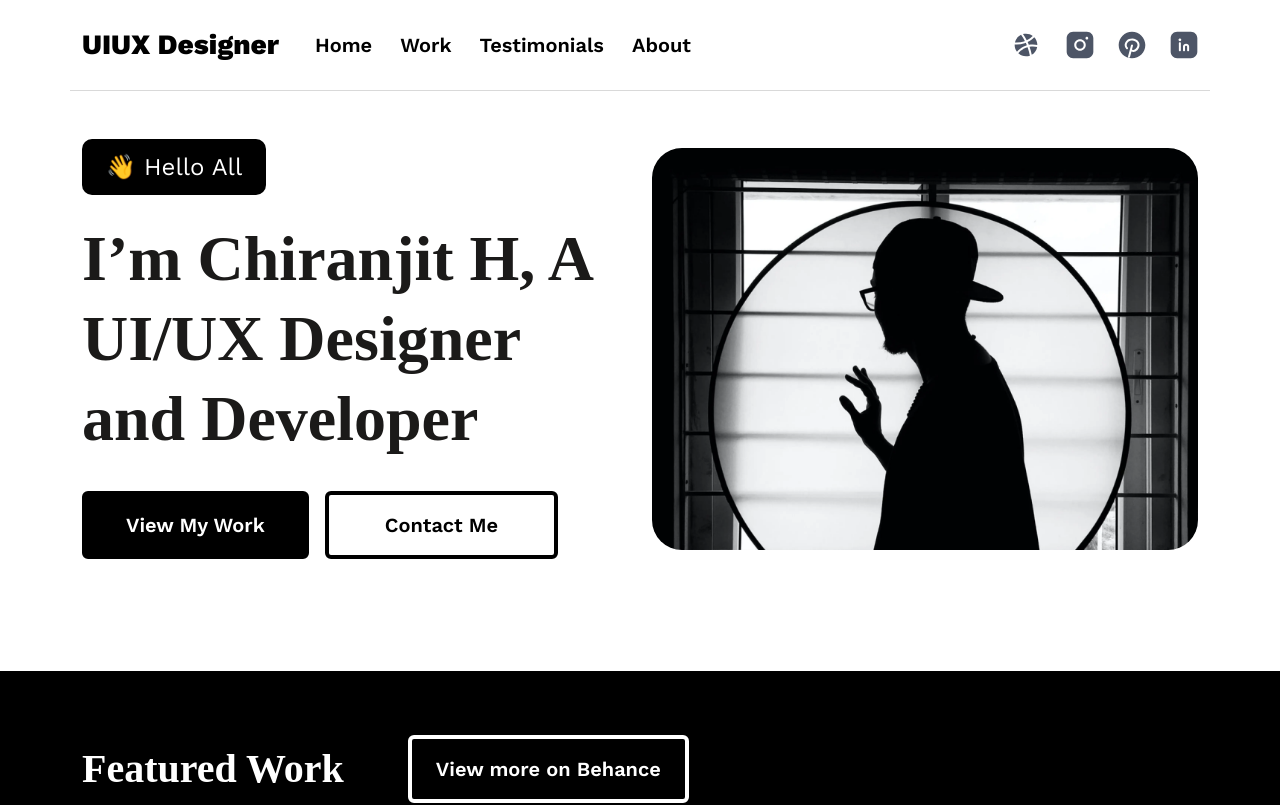
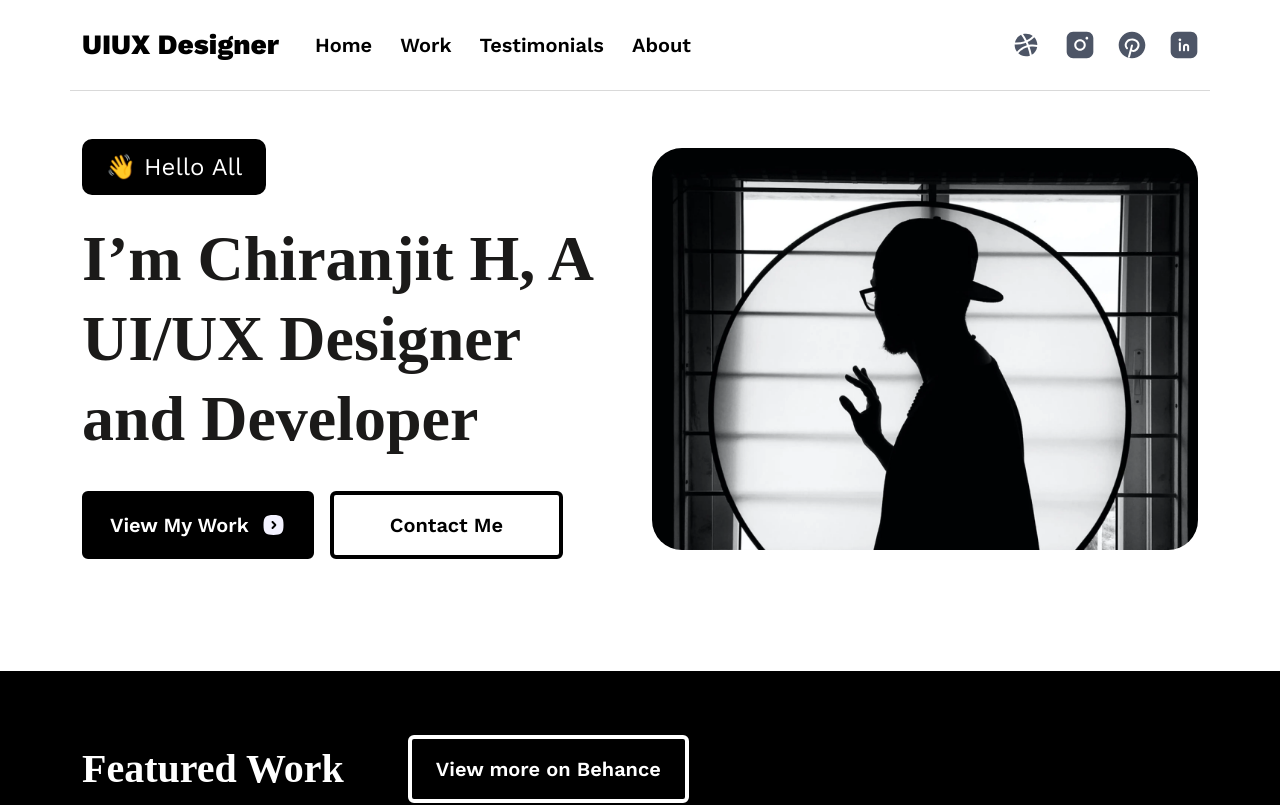
Before and after one commit to Raghav-558/UI-UX-Designer-project, a React (Create React App) app: page / in a window 1280 px wide. Shown: the top 805 px of the page. Built offline with nearby package versions, Linux system fonts and the light colour scheme; a web font is replaced by a local one.

Commit message:
hover effect done on navbar

```diff
--- a/src/components/comman/Herosection.jsx
+++ b/src/components/comman/Herosection.jsx
@@ -7,13 +7,13 @@ const Herosection = () => {
     return (
         <div className='flex items-center flex-col'>
             <nav className='max-w-[1140px] px-3 mx-auto flex items-center gap-4 py-6 border-b border-black border-opacity-15 w-full justify-between'>
-                <div><h2 className='worksans font-[800] text-fs-lg pr-5 whitespace-nowrap'>UIUX Designer</h2></div>
+                <div><h2 className='worksans font-[800] text-fs-lg pr-5 whitespace-nowrap'><a href="#">UIUX Designer</a></h2></div>
                 <div className='flex items-center justify-between w-full max-lg:hidden'>
                     <ul className='flex items-center gap-7'>
-                        <li className='worksans font-semibold text-xl hover:scale-[1.05] transition-all duration-300'><a href="#" >Home</a></li>
-                        <li className='worksans font-semibold text-xl hover:scale-[1.05] transition-all duration-300'><a href="#" >Work</a></li>
-                        <li className='worksans font-semibold text-xl hover:scale-[1.05] transition-all duration-300'><a href="#" >Testimonials</a></li>
-                        <li className='worksans font-semibold text-xl hover:scale-[1.05] transition-all duration-300'><a href="#" >About</a></li>
+                        <li className='worksans font-semibold text-xl'><a href="#" class="relative w-fit block after:block after:content-[''] after:absolute after:h-[1px] after:bg-black after:w-full after:scale-x-0 after:hover:scale-x-100 after:transition after:duration-300 after:origin-center" >Home</a></li>
+                        <li className='worksans font-semibold text-xl'><a href="#" class="relative w-fit block after:block after:content-[''] after:absolute after:h-[1px] after:bg-black after:w-full after:scale-x-0 after:hover:scale-x-100 after:transition after:duration-300 after:origin-center" >Work</a></li>
+                        <li className='worksans font-semibold text-xl'><a href="#" class="relative w-fit block after:block after:content-[''] after:absolute after:h-[1px] after:bg-black after:w-full after:scale-x-0 after:hover:scale-x-100 after:transition after:duration-300 after:origin-center" >Testimonials</a></li>
+                        <li className='worksans font-semibold text-xl'><a href="#" class="relative w-fit block after:block after:content-[''] after:absolute after:h-[1px] after:bg-black after:w-full after:scale-x-0 after:hover:scale-x-100 after:transition after:duration-300 after:origin-center" >About</a></li>
                     </ul>
                     <ul className='flex items-center gap-6'>
                         <li className='hover:scale-[1.2] transition-all duration-300'><a href="https://www.fifa.com/en" target='_blank'>
@@ -51,10 +51,10 @@ const Herosection = () => {
             <div className={`w-full h-full bg-black z-20 transition-all lg:-top-full flex justify-center items-center duration-300 fixed ${isOpen ? "top-0" :"-top-full"}`}>
                 <div className='flex items-center flex-col gap-7'>
                     <ul className='flex items-center gap-7  flex-col'>
-                        <li className='worksans font-semibold text-xl hover:scale-[1.05] transition-all duration-300 text-white'><a href="#" >Home</a></li>
-                        <li className='worksans font-semibold text-xl hover:scale-[1.05] transition-all duration-300 text-white'><a href="#" >Work</a></li>
-                        <li className='worksans font-semibold text-xl hover:scale-[1.05] transition-all duration-300 text-white'><a href="#" >Testimonials</a></li>
-                        <li className='worksans font-semibold text-xl hover:scale-[1.05] transition-all duration-300 text-white'><a href="#" >About</a></li>
+                        <li className='worksans font-semibold text-xl text-white'><a href="#" class="relative w-fit block after:block after:content-[''] after:absolute after:h-[1px] after:bg-white after:w-full after:scale-x-0 after:hover:scale-x-100 after:transition after:duration-300 after:origin-center" >Home</a></li>
+                        <li className='worksans font-semibold text-xl text-white'><a href="#" class="relative w-fit block after:block after:content-[''] after:absolute after:h-[1px] after:bg-white after:w-full after:scale-x-0 after:hover:scale-x-100 after:transition after:duration-300 after:origin-center" >Work</a></li>
+                        <li className='worksans font-semibold text-xl text-white'><a href="#" class="relative w-fit block after:block after:content-[''] after:absolute after:h-[1px] after:bg-white after:w-full after:scale-x-0 after:hover:scale-x-100 after:transition after:duration-300 after:origin-center" >Testimonials</a></li>
+                        <li className='worksans font-semibold text-xl text-white'><a href="#" class="relative w-fit block after:block after:content-[''] after:absolute after:h-[1px] after:bg-white after:w-full after:scale-x-0 after:hover:scale-x-100 after:transition after:duration-300 after:origin-center" >About</a></li>
                     </ul>
                     <ul className='flex items-center gap-6 '>
                         <li className='hover:scale-[1.2] transition-all duration-300'><a href="https://www.fifa.com/en" target='_blank'>
@@ -94,8 +94,10 @@ const Herosection = () => {
                                 and Developer
                             </h2>
                             <div className='flex mt-8 max-sm:mt-5 items-center gap-4 worksans max-sm:flex-col max-sm:gap-3'>
-                                <button class="max-sm:text-base worksans font-semibold text-xl rounded-md before:ease relative py-4 px-10 max-sm:px-7 max-sm:py-3 overflow-hidden border-4 border-black text-white bg-black transition-all duration-500 before:absolute before:top-1/2 before:h-0 before:w-64 before:origin-center before:-translate-x-20 before:rotate-45 before:bg-white before:duration-500 hover:text-black hover:before:h-64 hover:before:-translate-y-32">
-                                    <span class="relative z-10">View My Work</span>
+                                <button class="group/icon max-sm:text-base worksans font-semibold text-xl rounded-md before:ease relative py-4 px-6 max-sm:px-2 max-sm:py-3 overflow-hidden border-4 border-black text-white bg-black transition-all duration-500 before:absolute before:top-1/2 before:h-0 before:w-64 before:origin-center before:-translate-x-20 before:rotate-45 before:bg-white before:duration-500 hover:text-black hover:before:h-64 hover:before:-translate-y-32">
+                                    <span class="relative z-10 flex items-center gap-3">View My Work <svg width="25" height="24" viewBox="0 0 25 24" fill="none" xmlns="http://www.w3.org/2000/svg">
+                                        <path className='relative group-hover/icon:fill black' fill-rule="evenodd" clip-rule="evenodd" d="M10.7929 15.7071C10.4024 15.3166 10.4024 14.6834 10.7929 14.2929L13.0858 12L10.7929 9.70711C10.4024 9.31658 10.4024 8.68342 10.7929 8.29289C11.1834 7.90237 11.8166 7.90237 12.2071 8.29289L14.9229 11.0087C15.4704 11.5562 15.4704 12.4438 14.9229 12.9913L12.2071 15.7071C11.8166 16.0976 11.1834 16.0976 10.7929 15.7071ZM7.75007 2.38782C9.04878 2.0992 10.6243 2 12.5 2C14.3757 2 15.9512 2.0992 17.2499 2.38782C18.56 2.67897 19.6488 3.176 20.4864 4.01358C21.324 4.85116 21.821 5.94002 22.1122 7.25007C22.4008 8.54878 22.5 10.1243 22.5 12C22.5 13.8757 22.4008 15.4512 22.1122 16.7499C21.821 18.06 21.324 19.1488 20.4864 19.9864C19.6488 20.824 18.56 21.321 17.2499 21.6122C15.9512 21.9008 14.3757 22 12.5 22C10.6243 22 9.04878 21.9008 7.75007 21.6122C6.44002 21.321 5.35116 20.824 4.51358 19.9864C3.676 19.1488 3.17897 18.06 2.88782 16.7499C2.5992 15.4512 2.5 13.8757 2.5 12C2.5 10.1243 2.5992 8.54878 2.88782 7.25007C3.17897 5.94002 3.676 4.85116 4.51358 4.01358C5.35116 3.176 6.44002 2.67897 7.75007 2.38782Z" fill="#F3F2FF" />
+                                    </svg></span>
                                 </button>
                                 <button class="max-sm:text-base worksans font-semibold text-xl rounded-md before:ease relative py-4 px-14 max-sm:px-9 max-sm:py-3 overflow-hidden border-4 border-black text-black transition-all before:absolute before:top-1/2 before:h-0 before:w-64 before:origin-center before:-translate-x-20 before:rotate-45 before:bg-black before:duration-500 hover:text-white hover:before:h-64 hover:before:-translate-y-32">
                                     <span class="relative z-10">Contact Me</span>
```
Also changed, not shown: 1 other file (tests, documents, lock files or other folders).
